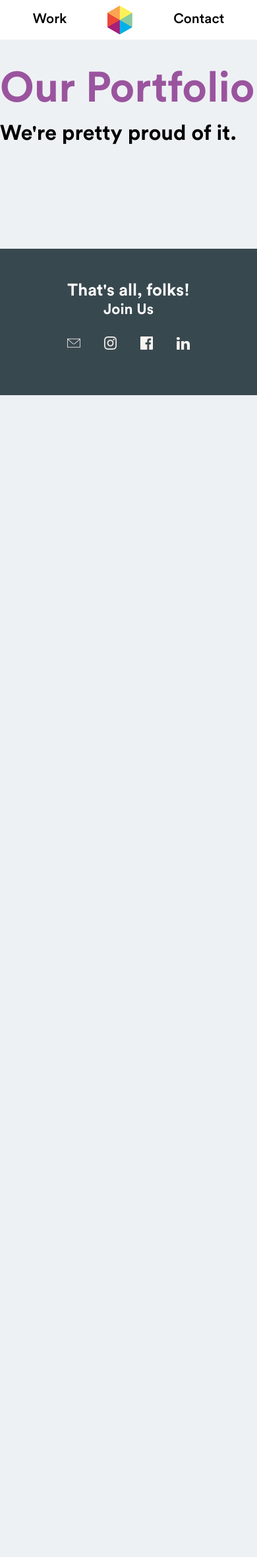
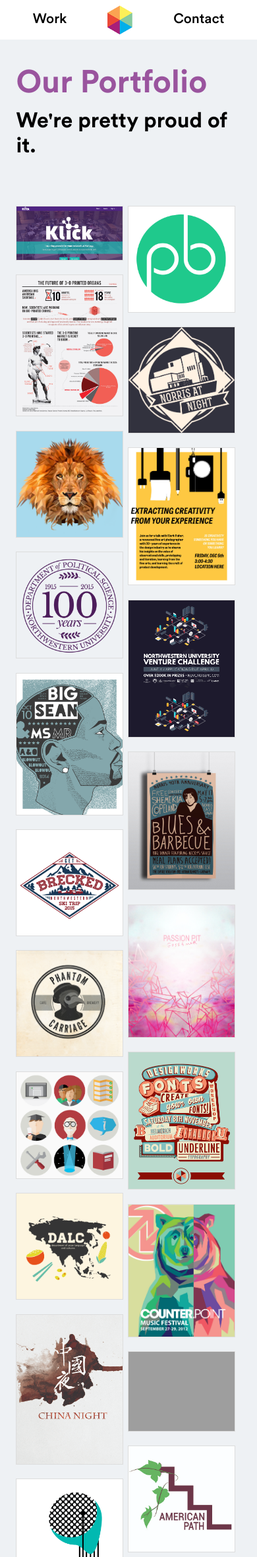
Before and after one commit to armaanshah96/DesignWorksSite, a PHP site: page /work.html in a window 390 px wide. Shown: the top 2360 px of the page at 66% size. Before the commit the page ends 599 px from the top, so only its background shows below. Run offline with PHP 8.4, Linux system fonts and the light colour scheme; some libraries are stand-ins or nearby versions; grey boxes are pictures that could not be loaded.

Commit message:
added more pictures to the portfolio folder, work.html now has a working mason grid layout which is responsive, need to implement hover features

```diff
--- a/public/css/styles.css
+++ b/public/css/styles.css
@@ -430,12 +430,12 @@
 /*********************
 ***  Contact Page  ***
 *********************/
-.contact-title {
+.contact-title, .portfolio-title {
     padding-top: 6rem;
 }
 
-.contact-text {
-    padding: .3em 0 1em 0;
+.contact-text, .portfolio-text {
+    padding: .3em 0 2em 0;
 }
 
 .form_text {
@@ -479,7 +479,31 @@
 /*********************
 ***  Work Section  ***
 *********************/
+#masonry-grid {width:100%;}
+#masonry-grid .grid-item {
+    margin: .5em 0;
+}
+.grid-item {
+    width:23%;
+}
 
+.gutter-sizer {
+    width:2%;
+}
+
+.grid-item img {
+    border: 1px solid rgb(221, 221, 221);
+}
+
+.grid-item div {
+    display:none;
+}
+.grid-item div:hover {
+    bottom:0px;
+    padding-top:2em;
+    background-color: white;
+    z-index: 1000;
+}
 
 /*********************
 ***  Footer Section  ***
@@ -636,6 +660,23 @@
     .team_text {
         font-size: 1.5em;
     }
+}
+
+@media screen and (max-width:930px) {
+    /*********************
+    ***  Work Section  ***
+    *********************/
+    .portfolio-title, .portfolio-text {
+        width: 81.25%;
+    }
+
+    .grid-item {
+        width:30%
+    }
+    .grid-item img {
+        width:100%;
+    }
+    .gutter-sizer { width:3%; }
 
 }
 
@@ -746,6 +787,21 @@
     }
 
     /*************************
+    ***  Work Section  ***
+    *************************/
+    .portfolio-title, .portfolio-text {
+        width: 100%;
+    }
+
+    .grid-item {
+        width:47%;
+    }
+    .grid-item img {
+        width:100%;
+    }
+    .gutter-sizer { width:3%; }
+
+    /*************************
     ***  Footer Section  ***
     *************************/
     .icon {
@@ -812,4 +868,14 @@
         text-align: center;
         padding:0;
     }
+
+    /*************************
+    ***  Work Section  ***
+    *************************/
+    .portfolio-title {
+        font-size: 3em;
+    }
+    .portfolio-text {
+        font-size: 2em;
+    }
 }
--- a/work.html
+++ b/work.html
@@ -8,53 +8,48 @@
     <link rel="stylesheet" href="public/css/styles.css">
     <!--    <script src="public/contact-form.js"></script>-->
     <script src="https://ajax.googleapis.com/ajax/libs/jquery/3.1.1/jquery.min.js"></script>
-    <script src="https://unpkg.com/masonry-layout@4.1/dist/masonry.pkgd.min.js"></script>
+    <style>
+
+        </style>
 </head>
 
 <body>
+
     <!--    Nav bar     -->
     <ul class="centered col-16 nav">
         <li class="inlined"><a href=work.html>Work</a></li>
         <li class="inlined"><a href=index.html><img class=homelogo src=public/img/logo.png></a></li>
         <li class="inlined"><a href=contact.html>Contact</a></li>
     </ul>
+    <section class="centered col-14">
+        <h1 class="portfolio-title mega purple leftalign col-8 inlined">Our Portfolio</h1>
+        <h2 class="portfolio-text col-8 inlined">We're pretty proud of it.</h2>
 
-        <h1 class="contact-title mega purple mobile-col-16 leftalign col-8 inlined">Our Portfolio</h1>
-        <h2 class="contact-text mobile-col-16 col-8 inlined">We're pretty proud of it.</h2>
-
-        <div class="col-offset-1 col-3 inlined">
-            <img class="portfolio-item">
-            <img class="portfolio-item">
-            <img class="portfolio-item">
-            <img class="portfolio-item">
-            <img class="portfolio-item">
-            <img class="portfolio-item">
+        <div id="masonry-grid">
+            <div class="gutter-sizer"></div>
+            <div class="grid-item"><img src="public/img/portfolio/Klick.png" class=col-16></div>
+            <div class="grid-item"><img src="public/img/portfolio/peanutbutter.png" class=col-16><div>Portfolio Item</div></div>
+            <div class="grid-item"><img src="public/img/portfolio/turbin4.jpg" class=col-16></div>
+            <div class="grid-item"><img src="public/img/portfolio/norris.png" class=col-16></div>
+            <div class="grid-item"><img src="public/img/portfolio/lion.png" class=col-16></div>
+            <div class="grid-item"><img src="public/img/portfolio/extractingcreativity.jpg" class=col-16></div>
+            <div class="grid-item"><img src="public/img/portfolio/polisci.png" class=col-16></div>
+            <div class="grid-item"><img src="public/img/portfolio/nuvc.jpg" class=col-16></div>
+            <div class="grid-item"><img src="public/img/portfolio/bigsean.png" class=col-16></div>
+            <div class="grid-item"><img src="public/img/portfolio/turbin3.jpg" class=col-16></div>
+            <div class="grid-item"><img src="public/img/portfolio/SkiTrip.png" class=col-16></div>
+            <div class="grid-item"><img src="public/img/portfolio/passionpit.jpg" class=col-16></div>
+            <div class="grid-item"><img src="public/img/portfolio/phantom.png" class=col-16></div>
+            <div class="grid-item"><img src="public/img/portfolio/font.jpg" class=col-16></div>
+            <div class="grid-item"><img src="public/img/portfolio/icons.png" class=col-16></div>
+            <div class="grid-item"><img src="public/img/portfolio/DALC.jpg" class=col-16></div>
+            <div class="grid-item"><img src="public/img/portfolio/counterpoint.jpg" class=col-16></div>
+            <div class="grid-item"><img src="public/img/portfolio/chinanight.jpg" class=col-16></div>
+            <div class="grid-item"><img src="public/img/portfolio/aibootcamp.jpg" class=col-16></div>
+            <div class="grid-item"><img src="public/img/portfolio/americanpath.jpg" class=col-16></div>
+            <div class="grid-item"><img src="public/img/portfolio/vas2.jpeg" class=col-16></div>
         </div>
-        <div class="portfolio-sizer">
-            <img class="portfolio-item">
-            <img class="portfolio-item">
-            <img class="portfolio-item">
-            <img class="portfolio-item">
-            <img class="portfolio-item">
-            <img class="portfolio-item">
-        </div>
-        <div class="portfolio-sizer">
-            <img class="portfolio-item">
-            <img class="portfolio-item">
-            <img class="portfolio-item">
-            <img class="portfolio-item">
-            <img class="portfolio-item">
-            <img class="portfolio-item">
-        </div>
-        <div class="portfolio-sizer">
-            <img class="portfolio-item">
-            <img class="portfolio-item">
-            <img class="portfolio-item">
-            <img class="portfolio-item">
-            <img class="portfolio-item">
-            <img class="portfolio-item">
-        </div>
-
+    </section>
     <footer>
         <div class="footer-text aligned col-16">
             <h4 class="">That's all, folks!</h4>
@@ -68,16 +63,21 @@
             </ul>
         </div>
     </footer>
+    <script src="https://ajax.googleapis.com/ajax/libs/jquery/3.1.1/jquery.min.js"></script>
 
+    <script src="masonry.pkgd.min.js"></script>
+
+    <script>
+            // jQuery
+            var $container = jQuery('#masonry-grid');
+            // initialize
+            $container.masonry({
+              columnWidth: '.grid-item',
+              itemSelector: '.grid-item',
+              gutter: '.gutter-sizer',
+              percentPosition: true
+            });
+
+    </script>
 </body>
-
-<script>
-    $('.grid').masonry({
-      // options...
-      itemSelector: '.portfolio-item',
-      columnWidth: '.portfolio-sizer'
-    });
-
-</script>
-
 </html>
```
Also changed, not shown: masonry-test.html (added, +117 -0 lines), masonry.pkgd.min.js (added), public/img/portfolio/Klick.png (added), public/img/portfolio/business_1024x1024.png (added), public/img/portfolio/clothes_1024x1024.png (added), public/img/portfolio/computer_1024x1024.png (added), public/img/portfolio/extractingcreativity.jpg (renamed from public/img/portfolio/download.jpeg), public/img/portfolio/files_1024x1024.png (added), public/img/portfolio/peanutbutter.png (added).
